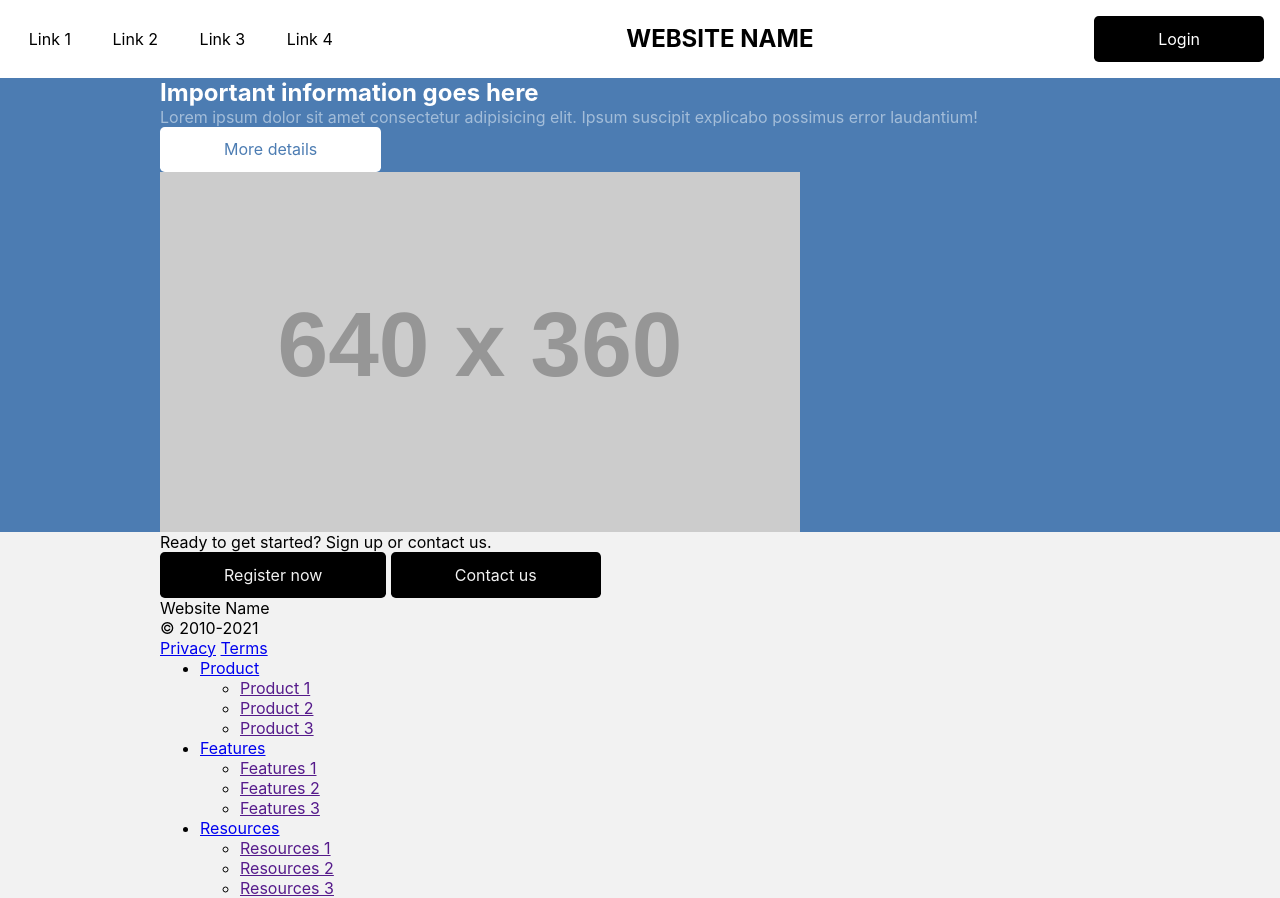
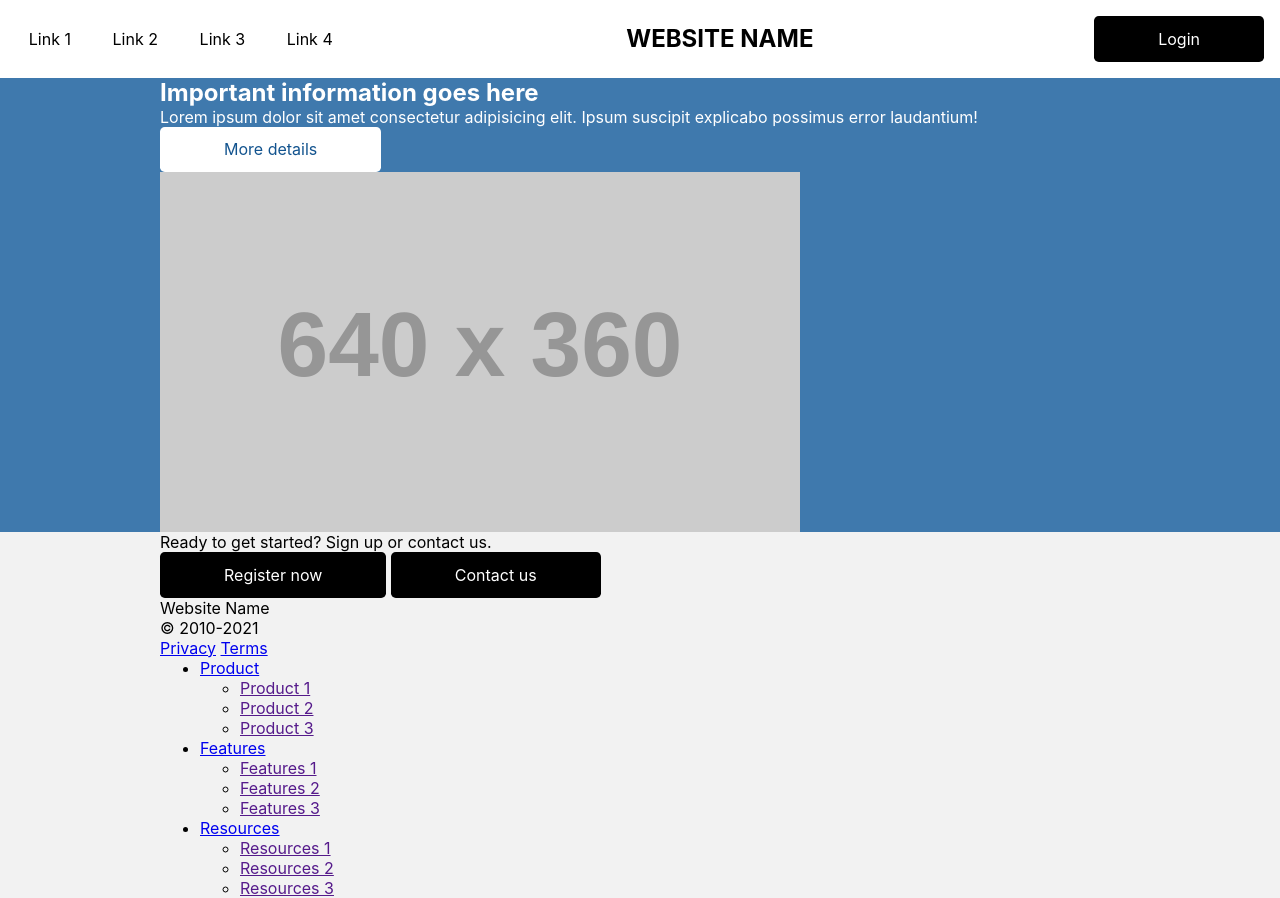
Before and after one commit to fgeierst/pw-landingpage, a website built with Parcel: page src/index.html in a window 1280 px wide. Built offline with nearby package versions, Linux system fonts and the light colour scheme; placeholder pictures from the web are drawn by us.

Commit message:
fix a11y text contrast issues

```diff
--- a/src/assets/scss/_variables.scss
+++ b/src/assets/scss/_variables.scss
@@ -1,7 +1,8 @@
 :root {
-	// #337667 // dark teal
 	--background-color: #ffffff;
-	--hover-color: #494b4a; // dark grey
 	--text-color: #000000;
+	--button-color: #000000;
+	--button-text-color: #ffffff;
+	--button-hover-color: #494b4a;
 	--gap: 1em;
 }
--- a/src/assets/scss/components/button.scss
+++ b/src/assets/scss/components/button.scss
@@ -1,16 +1,16 @@
 .button {
 	display: inline-block;
-	background-color: var(--text-color);
-	color: var(--background-color);
+	background-color: var(--button-color);
+	color: var(--button-text-color);
 	text-decoration: none;
 	border-radius: .3em;
 	padding: .8em 4em;
 	&:hover {
-		background-color: var(--hover-color);
+		background-color: var(--button-hover-color);
 	}
 	&:focus {
 		outline: none;
-		box-shadow: 0 0 0 2px var(--background-color), 0 0 0 4px var(--text-color);
+		box-shadow: 0 0 0 2px var(--background-color), 0 0 0 4px var(--button-color);
 	}
 	&-link {
 		background-color: var(--background-color);
@@ -18,7 +18,7 @@
 		padding-inline: .8em;
 	}
 	&-link:hover {
-		--hover-color: #f2f2f2;
+		--button-hover-color: #f2f2f2;
 	}
 	&-link:focus {
 		outline: none;
--- a/src/assets/scss/components/showcase.scss
+++ b/src/assets/scss/components/showcase.scss
@@ -1,11 +1,14 @@
 .showcase {
-	--background-color: #4c7cb2; // blue grey
-	--hover-color: #c8d8e9; // light ice blue
+	--background-color: #3f79ad;
 	--text-color: #ffffff;
+	--button-color: #ffffff;
+	--button-text-color: #12538e;
+	--button-hover-color: #c8d8e9;
 	background-color: var(--background-color);
 	color: var(--text-color);
 	&__text {
-		--text-color: #a3bdd9; // ice blue
+		// --text-color: #a3bdd9; // ice blue -> color contrast fails a11y
+		// TODO: remove style, it's unused because of a11y
 		color: var(--text-color);
 	}
 }
```
Also changed, not shown: dist/index.html, 8 other files.
